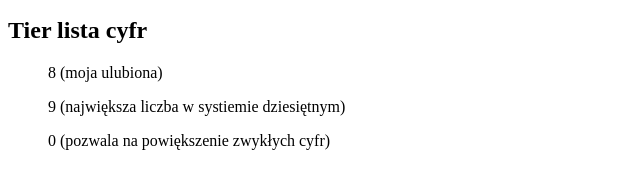
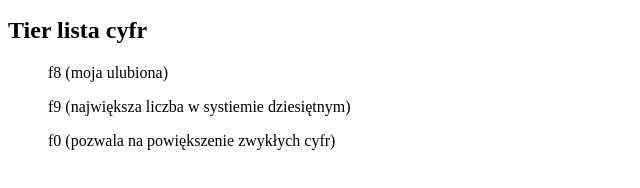
Before and after one commit to DawidNiemczuk3ti/Nowe-repozytorium-, a plain HTML site: page index.html in a window 1280 px wide. Shown: the part 452-640 px from the top of the page, 0-640 px from the left. Drawn offline with Linux system fonts and the light colour scheme.

Commit message:
Update index.html

```diff
--- a/index.html
+++ b/index.html
@@ -20,8 +20,8 @@
 	                 <li> G (brzmi na masywną) </li>
 
 	                 <h2> Tier lista cyfr </h2>
-	                 <ul> 8 (moja ulubiona) </ul>
-                     <ul> 9 (największa liczba w systiemie dziesiętnym) </ul>
-	                 <ul> 0 (pozwala na powiększenie zwykłych cyfr) </ul>
+	                 <ul> f8 (moja ulubiona) </ul>
+                     <ul> f9 (największa liczba w systiemie dziesiętnym) </ul>
+	                 <ul> f0 (pozwala na powiększenie zwykłych cyfr) </ul>
 
 </html>
```
